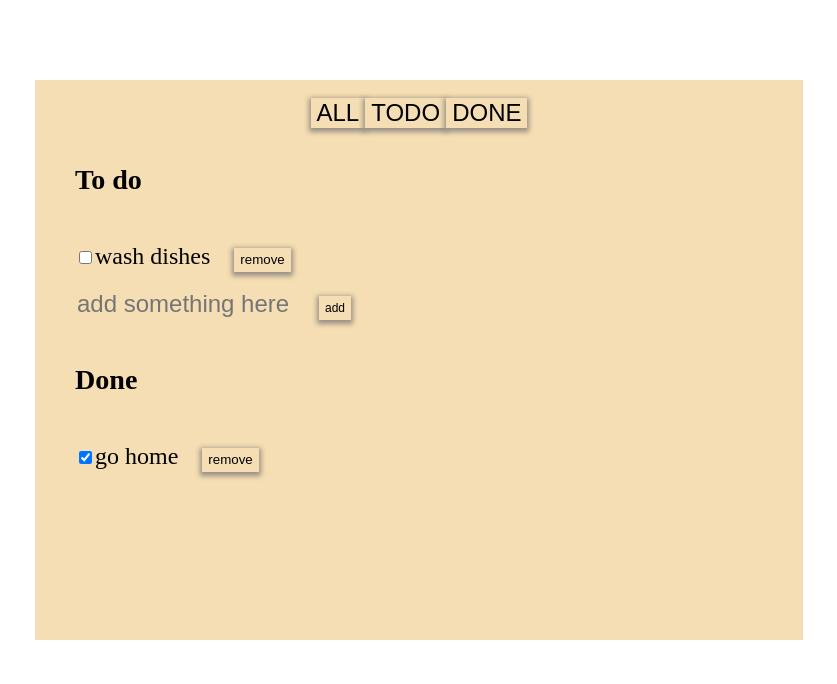
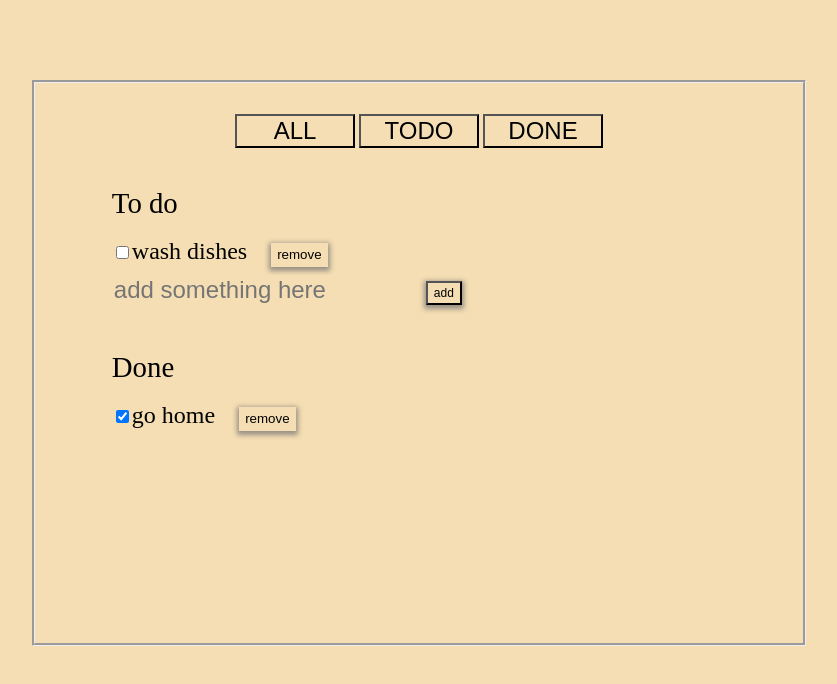
Before and after one commit to kk3418/todo-list, a React (Create React App) app: page / in a window 1280 px wide. Shown: the top 684 px of the page, without its empty margins (221-1058 px from the left). Built offline with nearby package versions, Linux system fonts and the light colour scheme.

Commit message:
fix some bugs

```diff
--- a/src/Component/Display.js
+++ b/src/Component/Display.js
@@ -36,14 +36,14 @@ export default function Display() {
     }
 
     return (
-        <div>
+        <div className="container">
             <ul style={{display: isDisplay.todo ? "block" : "none"}}>
-                <h3>To do</h3>
+                <li style={{fontSize: "1.2rem"}}>To do</li>
                 {todo}
                 <Insert />
             </ul>
             <ul style={{display: isDisplay.done ? "block" : "none"}}>
-                <h3>Done</h3>
+                <li style={{fontSize: "1.2rem"}}>Done</li>
                {done}
             </ul>
         </div>
--- a/src/Component/Filter.js
+++ b/src/Component/Filter.js
@@ -1,5 +1,5 @@
 import React from 'react'
-import {useDispatch} from 'react-redux'
+import {useDispatch, useSelector} from 'react-redux'
 import {display_todo, display_done, display_all} from '../Redux/actions'
 
 export default function Filter(props) {
--- a/src/Component/Insert.js
+++ b/src/Component/Insert.js
@@ -18,8 +18,10 @@ export default function Insert() {
             />
             <button onClick={
                 () => {
-                    dispatch(add_items(insert))
-                    setInsert("")
+                    if (insert !== "") {
+                        dispatch(add_items(insert))
+                        setInsert("")
+                    }
                 }
             }
             >add</button>
--- a/src/Redux/index.js
+++ b/src/Redux/index.js
@@ -33,20 +33,24 @@ function filter_reducer(state= InitState.filter, action) {
 function data_reducer(state = InitState.data, action) {
     switch(action.type){
         case "ADD_ITEM":
-            return [
+            let tmp1 = state.filter(
+                check => check.title !== action.title
+            )
+            return tmp1.length === state.length  ? [
                 ...state,
                 {
                     title: action.title,
                     complete: false
                 }
-            ]
+            ] :
+            [...state]
         case "REMOVE_ITEM":
-            let tmp1 = state.filter(
+            let tmp2 = state.filter(
                 check => check.title !== action.title
             )
-            return tmp1
+            return tmp2
         case "CHANGE_STAGE":
-            let tmp2 = state.map(
+            let tmp3 = state.map(
                 check => {
                     if(check.title === action.title){
                         return {...check, complete: !check.complete}
@@ -54,7 +58,7 @@ function data_reducer(state = InitState.data, action) {
                     return {...check}
                 }
             )
-            return tmp2
+            return tmp3
         default:
                 return state
     }
--- a/src/styles.css
+++ b/src/styles.css
@@ -8,32 +8,38 @@ body {
     padding: 0;
     margin: 0;
     font-size: 1rem;
+    background-color: var(--bg);
+}
+
+
+.todo-list {
+    position: relative;
+    top: 10vh;
+    min-height: 70vmin;
+    max-width: 60vmax;
+    margin: 0 auto;
+    border-style: groove;
 }
 
 .filter-group {
     display: flex;
-    height: 2rem;
+    flex-wrap: wrap;
+    min-height: 4rem;
     justify-content: center;
-    align-items: flex-end;
+    align-items: center;
 }
 
 .filter-group > * {
-    border: none;
+    border-style: 4px solid #acacac;
+    margin: 2px;
+    width: 15vh;
     background-color: var(--bg);
-    box-shadow: var(--button-shaddow);
     font-size: 1rem;
 }
 
-.todo-list {
-    position: relative;
-    top: 10vh;
-    min-height: 70vh;
-    max-width: 60vw;
-    margin: 0 auto;
-    background-color: var(--bg);
-}
-
-.todo-list div > ul{
+.container > ul{
+    margin: auto 0 5% 0;
+    padding-left: 10%;
     list-style: none;
     line-height: 2rem;
 }
@@ -47,15 +53,25 @@ body {
     box-shadow: var(--button-shaddow)
 }
 
-.insert-area > * {
+.insert-area {
+    display: flex;
+    flex-wrap: wrap;
+    align-items: flex-end
+}
+
+.insert-area input {
     background-color: var(--bg);
     border: none;
-    max-width: 10rem;
     font-size: 1rem;
 }
 
 .insert-area button {
     height: 1rem;
     font-size: 0.5rem;
-    box-shadow: var(--button-shaddow)
+    box-shadow: var(--button-shaddow);
+    background-color: var(--bg);
 }
+
+.is-display {
+    background-color: rgb(238, 81, 81);
+}
```
